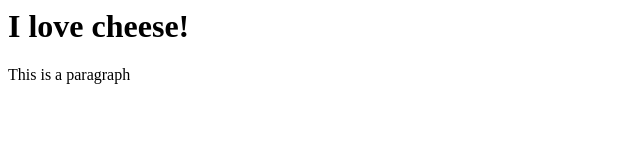
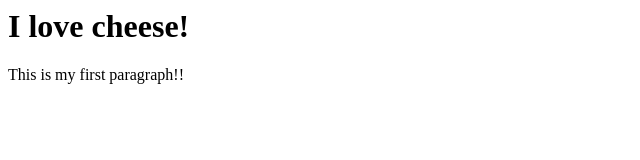
Before and after one commit to ericj376/my-first-github-project, a plain HTML site: page index.html in a window 1280 px wide. Shown: the full height of the page, 0-640 px from the left. Drawn offline with Linux system fonts and the light colour scheme.

Commit message:
Added title and html body

```diff
--- a/index.html
+++ b/index.html
@@ -1,3 +1,15 @@
+<!DOCTYPE <!DOCTYPE html>
+<html>
+<head>
+	<title>GitHub is Neat!!!</title>
+</head>
+<body>
 <h1>I love cheese!</h1>
 
-<p>This is a paragraph</p>
+<p>This is my first paragraph!!</p>
+
+
+
+
+</body>
+</html>
```
